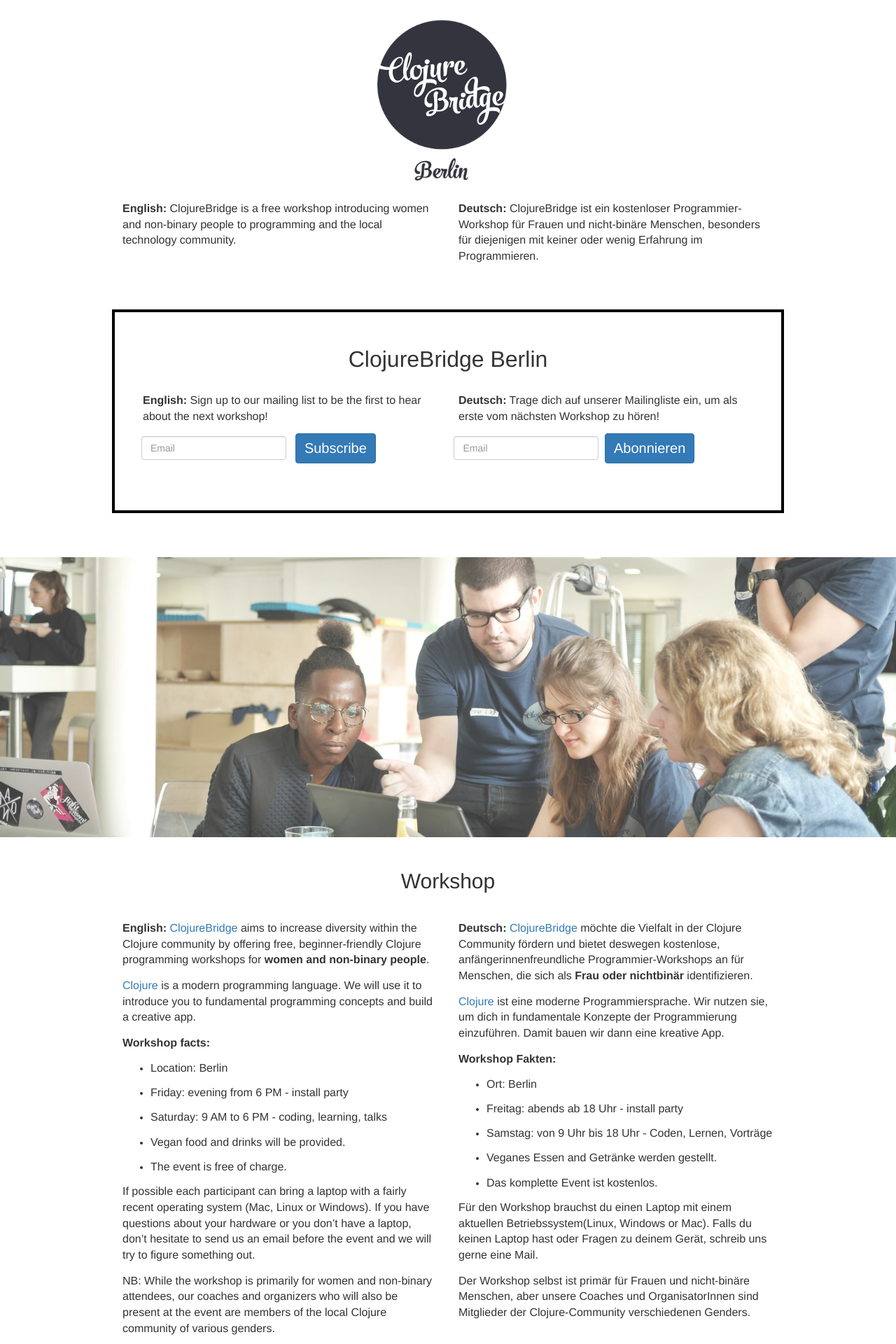
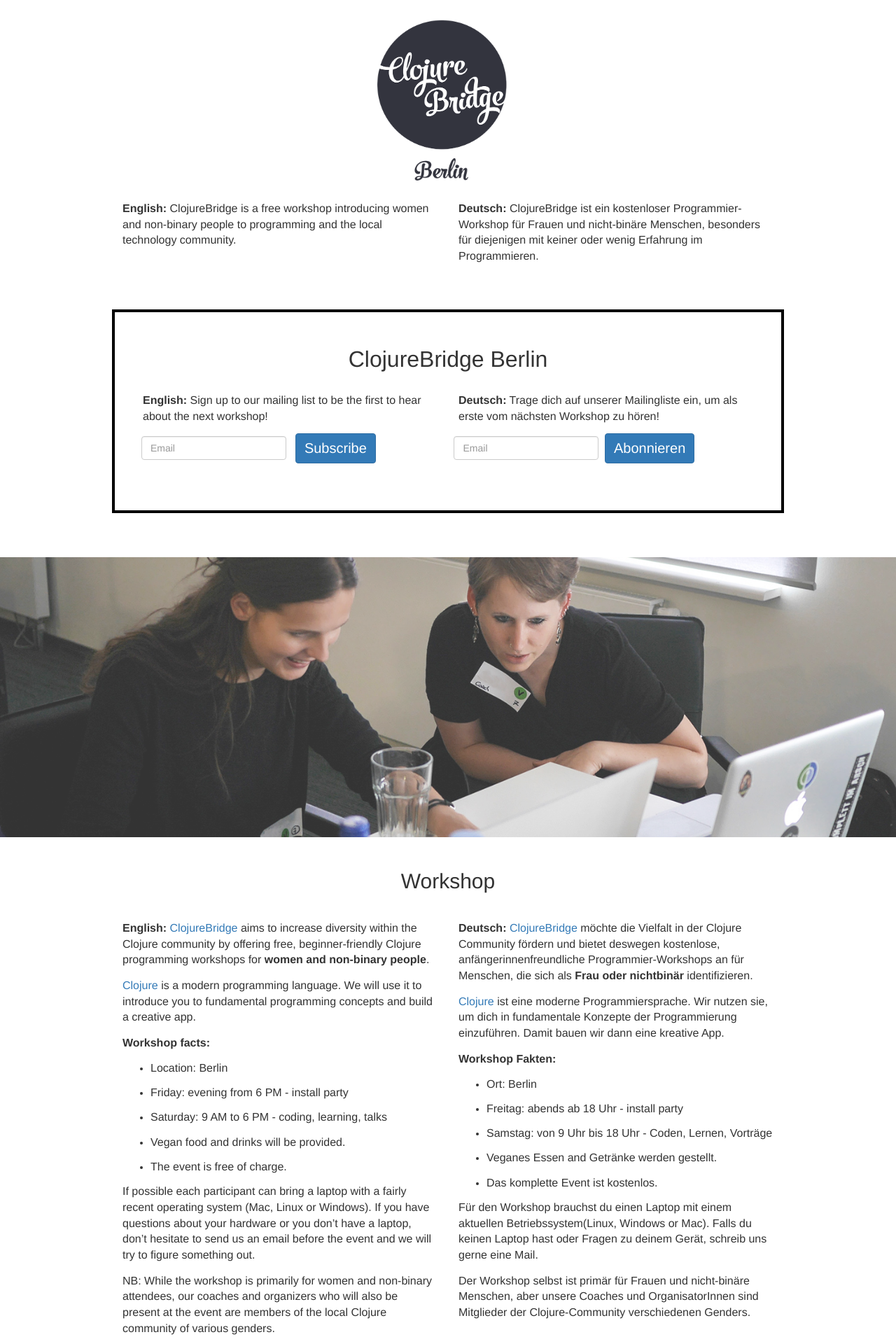
Before and after one commit to clojurebridge-berlin/clojurebridge-berlin.github.io, a Jekyll site: the page built from index.html, in a window 1280 px wide. Shown: the top 1920 px of the page at 70% size. Built offline with Jekyll 4.4.1, drawn with Linux system fonts in a browser that asks for light colours.

Commit message:
Update picture on home page. (#97)

```diff
--- a/assets/stylesheet.css
+++ b/assets/stylesheet.css
@@ -111,7 +111,7 @@
 
 /* Here are the pictures */
 section.module.parallax-1 {
-  background-image: url("/images/cb1.jpg");
+  background-image: url("/images/attendeepic.jpg");
   opacity: 0.8;
 }
 section.module.parallax-2 {
```
Also changed, not shown: images/attendeepic.jpg (added), images/cb1.jpg (deleted).
